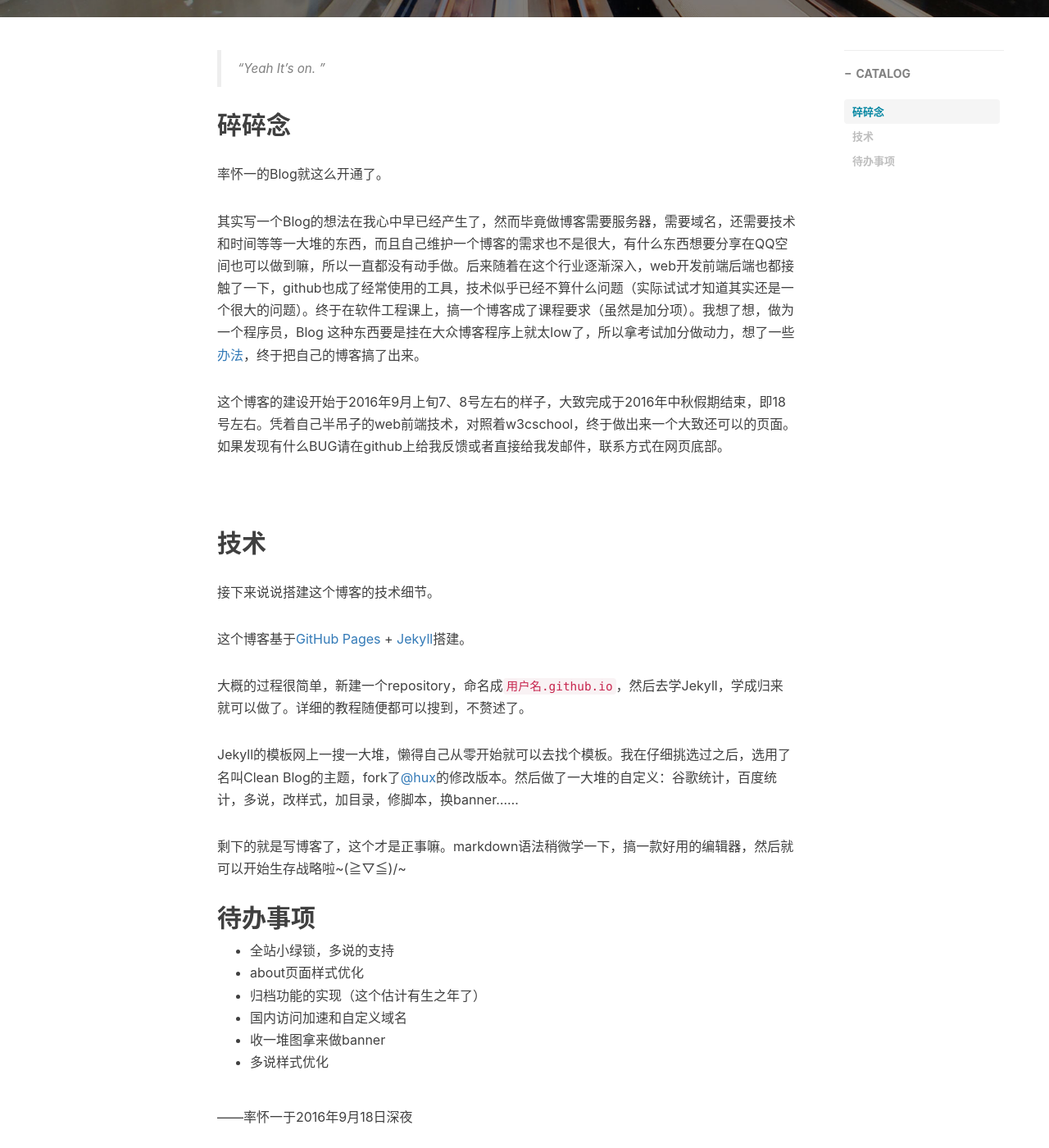
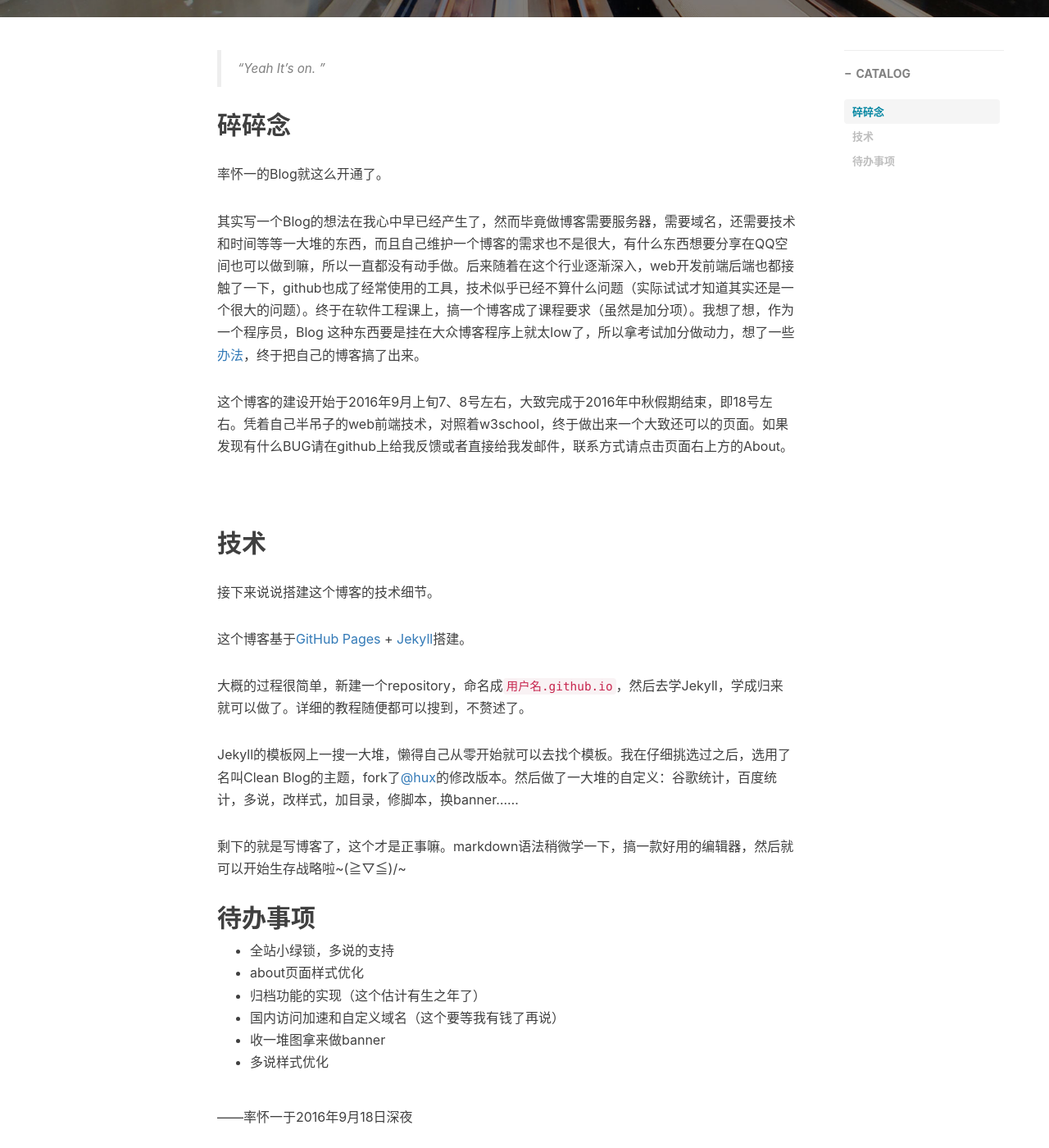
Before and after one commit to S-H-Y-GitHub/S-H-Y-GitHub.github.io, a Jekyll site: the page built from _posts/2016-09-19-hello-world.markdown, in a window 1280 px wide and 1400 px high, scrolled down 502 px. Shown: the whole window at 82% size. Built offline with Jekyll 4.4.1, drawn with Linux system fonts in a browser that asks for light colours; nearby versions of some CDN libraries; comment, search, counter and statistics services are not loaded.

Commit message:
文本润色
Signed-off-by: S-H-Y-GitHub <932495000@qq.com>

```diff
--- a/_posts/2016-09-19-hello-world.markdown
+++ b/_posts/2016-09-19-hello-world.markdown
@@ -17,9 +17,9 @@ tags:
 
 率怀一的Blog就这么开通了。
 
-其实写一个Blog的想法在我心中早已经产生了，然而毕竟做博客需要服务器，需要域名，还需要技术和时间等等一大堆的东西，而且自己维护一个博客的需求也不是很大，有什么东西想要分享在QQ空间也可以做到嘛，所以一直都没有动手做。后来随着在这个行业逐渐深入，web开发前端后端也都接触了一下，github也成了经常使用的工具，技术似乎已经不算什么问题（实际试试才知道其实还是一个很大的问题）。终于在软件工程课上，搞一个博客成了课程要求（虽然是加分项）。我想了想，做为一个程序员，Blog 这种东西要是挂在大众博客程序上就太low了，所以拿考试加分做动力，想了一些<a href = "#build">办法</a>，终于把自己的博客搞了出来。
+其实写一个Blog的想法在我心中早已经产生了，然而毕竟做博客需要服务器，需要域名，还需要技术和时间等等一大堆的东西，而且自己维护一个博客的需求也不是很大，有什么东西想要分享在QQ空间也可以做到嘛，所以一直都没有动手做。后来随着在这个行业逐渐深入，web开发前端后端也都接触了一下，github也成了经常使用的工具，技术似乎已经不算什么问题（实际试试才知道其实还是一个很大的问题）。终于在软件工程课上，搞一个博客成了课程要求（虽然是加分项）。我想了想，作为一个程序员，Blog 这种东西要是挂在大众博客程序上就太low了，所以拿考试加分做动力，想了一些<a href = "#build">办法</a>，终于把自己的博客搞了出来。
 
-这个博客的建设开始于2016年9月上旬7、8号左右的样子，大致完成于2016年中秋假期结束，即18号左右。凭着自己半吊子的web前端技术，对照着w3cschool，终于做出来一个大致还可以的页面。如果发现有什么BUG请在github上给我反馈或者直接给我发邮件，联系方式在网页底部。
+这个博客的建设开始于2016年9月上旬7、8号左右，大致完成于2016年中秋假期结束，即18号左右。凭着自己半吊子的web前端技术，对照着w3school，终于做出来一个大致还可以的页面。如果发现有什么BUG请在github上给我反馈或者直接给我发邮件，联系方式请点击页面右上方的About。
 
 <p id = "build"></p><br>
 
@@ -41,7 +41,7 @@ Jekyll的模板网上一搜一大堆，懒得自己从零开始就可以去找
 - 全站小绿锁，多说的支持
 - about页面样式优化
 - 归档功能的实现（这个估计有生之年了）
-- 国内访问加速和自定义域名
+- 国内访问加速和自定义域名（这个要等我有钱了再说）
 - 收一堆图拿来做banner
 - 多说样式优化
 
```
